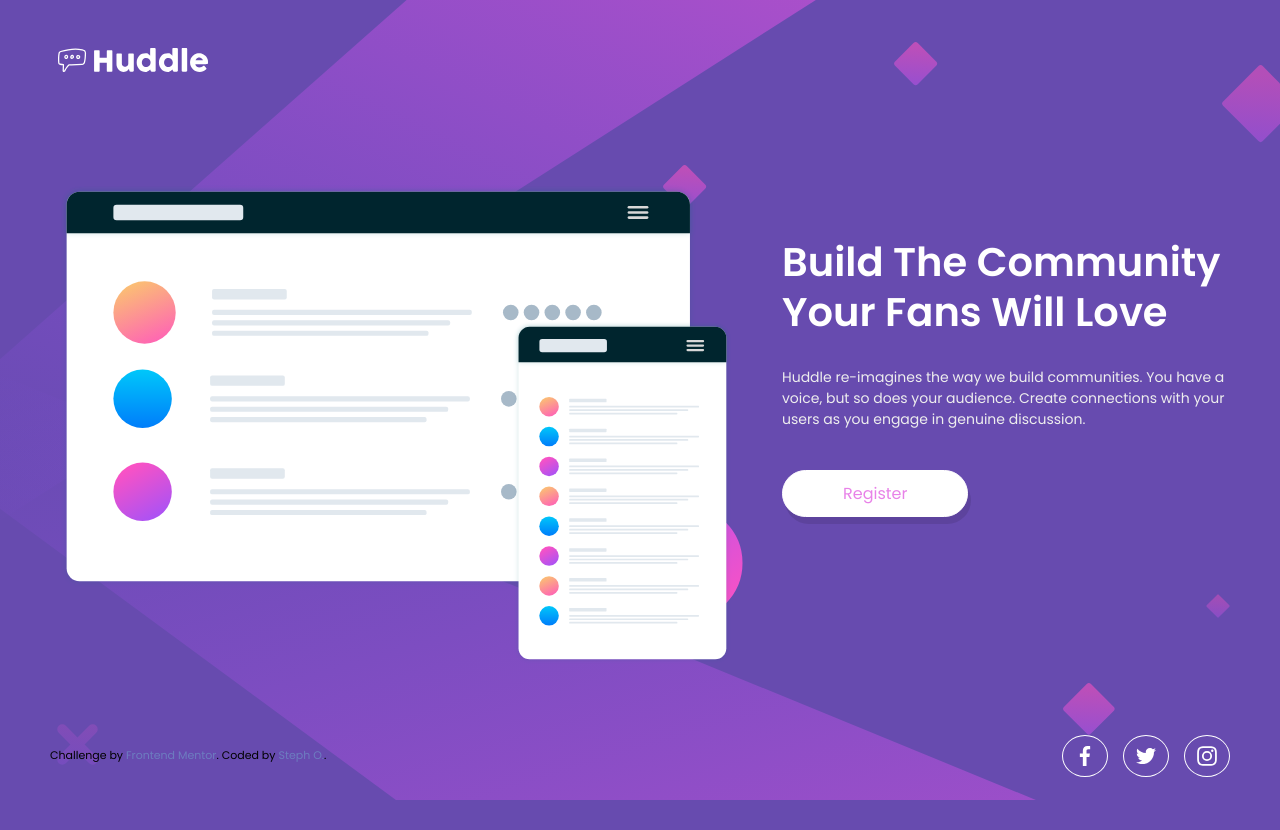
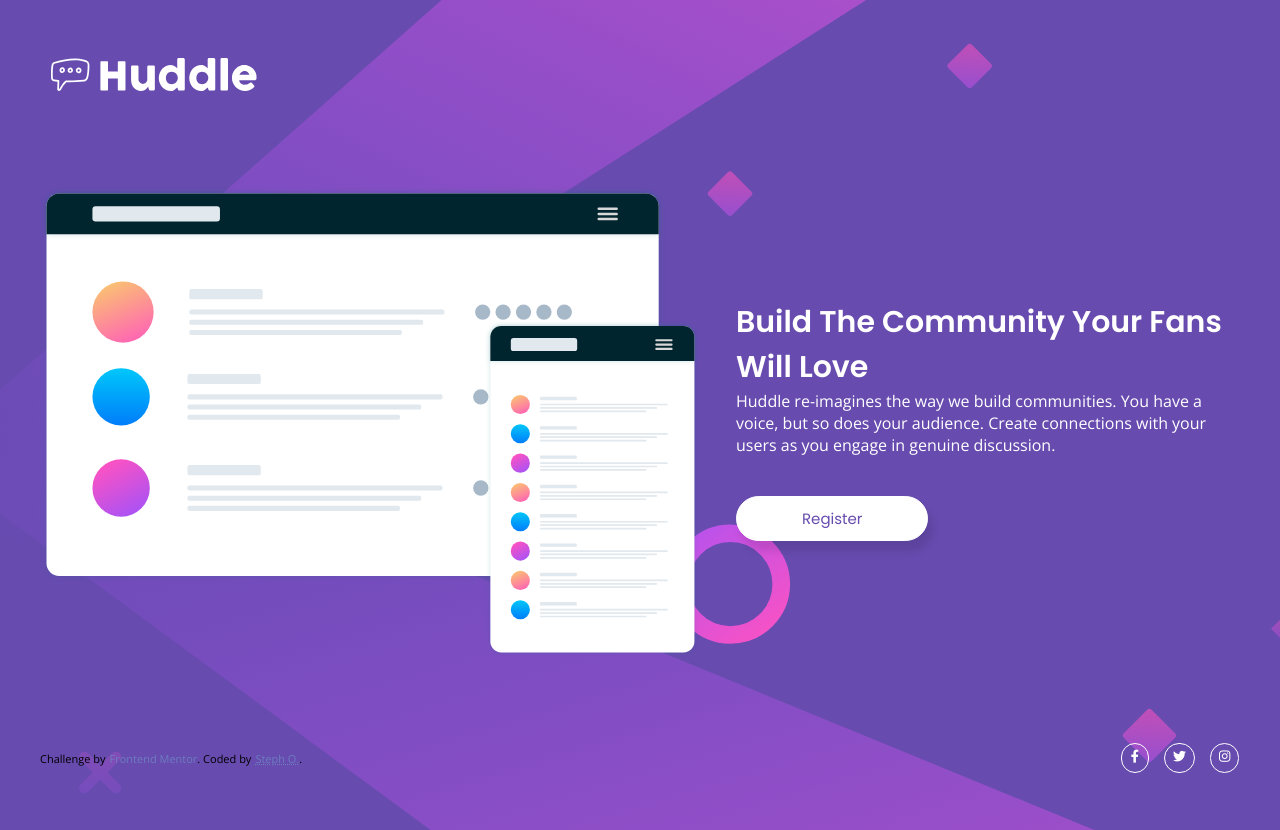
Before and after one commit to stephorc/huddle-landing-page, a plain HTML site: page index.html in a window 1280 px wide. Before the commit the page ends 800 px from the top, so only its background shows below. Drawn offline with nearby package versions, Linux system fonts and the light colour scheme.

Commit message:
Overhaul fix. Layout and styling improvements.

```diff
--- a/index.html
+++ b/index.html
@@ -4,6 +4,8 @@
 <head>
   <meta charset="UTF-8">
   <meta name="viewport" content="width=device-width, initial-scale=1.0">
+  <meta name="author" content="Steph O.">
+  <meta name="description" content="This website is my (html/css) solution to Frontend Mentor's Huddle landing page.">
 
   <title>Frontend Mentor | Huddle landing page with single introductory section</title>
 
@@ -17,16 +19,16 @@
   <link href="https://fonts.googleapis.com/css2?family=Open+Sans&family=Poppins:wght@400;600&display=swap" rel="stylesheet">
 
   <!-- FontAwesome CDN -->
-  <link rel="stylesheet" href="https://cdnjs.cloudflare.com/ajax/libs/font-awesome/6.0.0/css/all.min.css" integrity="sha512-9usAa10IRO0HhonpyAIVpjrylPvoDwiPUiKdWk5t3PyolY1cOd4DSE0Ga+ri4AuTroPR5aQvXU9xC6qOPnzFeg==" crossorigin="anonymous" referrerpolicy="no-referrer" />
+  <link rel="stylesheet" href="https://cdnjs.cloudflare.com/ajax/libs/font-awesome/6.1.1/css/all.min.css" integrity="sha512-KfkfwYDsLkIlwQp6LFnl8zNdLGxu9YAA1QvwINks4PhcElQSvqcyVLLD9aMhXd13uQjoXtEKNosOWaZqXgel0g==" crossorigin="anonymous" referrerpolicy="no-referrer" />
 </head>
 
 <body>
 
   <div class="main-pg-container">
-    <div class="header">
+    <header>
       <div class="navbar">
         <div class="logo">
-          <img src="images/logo.svg" alt="Huddle">
+          <img src="images/logo.svg" alt="Huddle logo">
         </div>
         <!-- <nav>
           <ul>
@@ -37,11 +39,14 @@
           </ul>
         </nav> -->
       </div>
-      <div class="row">
-        <div class="col-1 col-2">
-          <img src="images/illustration-mockups.svg" alt="mockup">
+    </header>
+
+    <main>
+      <article class="row">
+        <div class="col col-1">
+          <img src="images/illustration-mockups.svg" alt="mockup illustration" title="Better experience, better community.">
         </div>
-        <div class="col-2 col-3">
+        <div class="col col-2">
           <h1>
             Build The Community Your Fans Will Love
           </h1>
@@ -51,28 +56,26 @@
           </p>
           <div class="btn">Register</div>
         </div>
-      </div>
-    </div>
+      </article>
+    </main>
 
     <footer>
       <div class="row">
-        <div class="col-4">
+        <div class="col ftr ftr-col-1">
           <p class="attribution">
             Challenge by <a href="https://www.frontendmentor.io?ref=challenge" target="_blank">Frontend Mentor</a>.
-            Coded by <a href="https://github.com/stephorc/huddle-landing-page">Steph O.</a>.
+            Coded by <a href="https://github.com/stephorc/huddle-landing-page" target="_blank"><abbr title="Me">Steph O.</abbr></a>.
           </p>
         </div>
-        <div class="col-4">
-          <div class="socials-container">
-            <div class="socials">
-              <img src="images/facebook.svg" alt="facebook">
-            </div>
-            <div class="socials">
-              <img src="images/twitter.svg" alt="twitter">
-            </div>
-            <div class="socials">
-              <img src="images/Instagram.svg" alt="Instagram">
-            </div>
+        <div class="col ftr ftr-col-2">
+          <div class="socials">
+            <i class="fa-brands fa-facebook-f"></i>
+          </div>
+          <div class="socials">
+            <i class="fa-brands fa-twitter"></i>
+          </div>
+          <div class="socials">
+            <i class="fa-brands fa-instagram"></i>
           </div>
         </div>
       </div>
--- a/style.css
+++ b/style.css
@@ -1,243 +1,234 @@
 /* ----------Common Styles---------- */
 
-* {
-    box-sizing: border-box;
-    text-decoration: none;
+*,
+*::before,
+*::after { box-sizing: border-box; }
+
+html { font-size: 62.5%; }
+
+body {
+  font-family: 'Open Sans', sans-serif;
   font-family: 'Poppins', sans-serif;
+  margin: 0;
+  padding: 0;
+  background: url(images/bg-desktop.svg) no-repeat hsl(257, 40%, 49%);
+  background-size: contain;
+}
+
+h1,
+p {
   margin: 0;
   padding: 0;
 }
 
-html {
-    font-size: 62.5%;
-}
-
-body {
-    background: url(images/bg-desktop.svg) no-repeat center hsl(257, 40%, 49%);
-    overflow: hidden;
-    background-size: cover;
-    width: 100%;
-    min-height: 100vh;
-}
+h1 { font-family: 'Poppins', sans-serif; }
+p { font-family: 'Open Sans', sans-serif; }
 
 
 /* ----------Main Page---------- */
 
 .main-pg-container {
-    max-width: 130rem;
-    margin: auto;
-    padding-left: 3rem;
-    padding-right: 3rem;
-}
-.header .row {
-    padding-top: 3rem;
+  margin: 3em 4em;
+  animation: loadDown 1s ease-in 1 forwards;
 }
 .navbar {
   display: flex;
-    align-items: center;
-    padding: 2rem;
+  align-items: flex-start;
 }
 .logo img {
   width: 100%;
-    height: 6rem;
-    padding-top: 2rem;
-    transition: all 0.5s;
+  height: 3.2rem;
+  margin-bottom: 3em;
+  transition: all .5s;
 }
 .logo img:hover {
   transform: scale(110%);
 }
+.row {
+  display: flex;
+  flex-wrap: wrap;
+  margin-top: 2rem;
+}
 
 
-/* --------Header Columns-------- */
+/* ----------Head Column One---------- */
 
-.row {
-    display: flex;
-    align-items: center;
-    flex-wrap: wrap;
-    justify-content: space-around;
-    flex: 1;
+img {
+  width: 100%;
 }
 .col-1 {
-   padding: 3rem;
-   flex-basis: 60%;
+  flex-basis: 100%;
 }
-.col-1 img {
-    max-width: 100%;
-    padding: 2rem 0;
+
+
+/* ----------Head Column Two---------- */
+
+.col-2 {
+  display: flex;
+  flex-direction: column;
+  flex-basis: 100%;
+  align-items: center;
+  justify-content: center;
 }
-.col-2 {
-    min-width: 30rem;
+.col-2 h1 {
+  font-size: 2rem;
+  margin-top: .7em;
+  margin-bottom: .7em;
+}
+.col-2 p {
+  font-size: 1.45rem;
+}
+.col-2 h1, .col-2 p {
   color: #fff;
-}
-.col-3 h1 {
-    font-size: 4rem;
-    line-height: 5rem;
-}
-.col-3 p {
-    font-size: 1.4rem;
-    padding-top: 3rem;
-    color: #eee;
-}
-.col-3 {
-    flex-basis: 40%;
-    padding: 2rem;
-    margin-bottom: 6rem;
+  text-align: center;
 }
 .btn {
   display: inline-block;
-    border: 0.1rem solid #fff;
+  border: .1rem solid #fff;
   background-color: #fff;
-    color: hsl(300, 69%, 71%);
+  color: hsl(257, 40%, 49%);
   border-radius: 3rem;
-    font-size: 1.6rem;
+  font-size: 1.3rem;
   margin: 4rem 0;
-    padding: 1rem 6rem;
-    box-shadow: 0.3rem 0.7rem rgba(0, 0, 0, 0.1);
+  padding: .9rem 6.5rem;
+  box-shadow: .5rem 1rem .8rem rgba(0, 0, 0, 0.1);
   cursor: pointer;
-    transition: all 0.5s;
+  transition: all .5s;
 }
 .btn:hover {
-    border: 0.1rem solid hsl(300, 69%, 71%);
+  border: .1rem solid hsl(300, 69%, 71%);
   background-color: hsl(300, 69%, 71%);
   color: #fff;
 }
 
 
-/* ----------Footer---------- */
+/* ----------Footer Column One---------- */
 
-.footer {
+.ftr-col-1 p {
+  display: none;
+}
+
+
+/* ----------Footer Column One---------- */
+
+.ftr-col-2 {
   display: flex;
+  align-items: center;
+  justify-content: center;
+  flex-basis: 100%;
+  gap: 1.5rem;
+}
+.ftr-col-2 .socials {
+  border: .1rem solid #fff;
+  border-radius: 1.5em;
+  transition: all 0.2s;
+  cursor: pointer;
+}
+.ftr-col-2 .socials:nth-of-type(1) { padding: .6em .9em; }
+.ftr-col-2 .socials:nth-of-type(2) { padding: .6em .8em; }
+.ftr-col-2 .socials:nth-of-type(3) { padding: .6em .8em; }
+.fa-brands {
+  font-size: 1.3rem;
+  color: #fff;
+  transition: all .2s;
+}
+.socials:hover {
+  border: .1rem solid hsl(300, 69%, 71%);
+}
+.socials:hover > .fa-brands {
+  color: hsl(300, 69%, 71%);
+}
+
+
+/* Media Queries */
+
+@media (min-width: 768) {
+  .main-pg-container {
+    margin: 5em 8em;
+  }
+}
+
+@media (min-width: 1024px) {
+  body {
+    background-size: cover;
+    min-height: 100vh;
+  }
+  .main-pg-container {
+    margin: 5em 45m;
+  }
+  .logo img {
+    height: 5.5rem;
+    margin-top: 1.7em;
+  }
+  .row {
+    align-items: center;
+    flex-direction: row;
     justify-content: space-between;
-    flex: 0;
-    padding-bottom: 2rem;
+    margin: 5rem 0;
+  }
+  .col-1 {
+    flex-basis: 55%;
+  }
+  .col-2 {
+    flex-basis: 42%;
+  }
+  .col-2 h1 {
+    font-size: 3rem;
+    margin-top: 1em;
+    margin-bottom: 0;
+  }
+  .col-2 p {
+    font-size: 1.6rem;
+  }
+  .col-2 h1, .col-2 p {
+    text-align: left;
+  }
+  .row .col-2 {
+    align-items: flex-start;
+    justify-content: flex-start;
+  }
+  .btn {
+    font-size: 1.5rem;
+    margin: 4rem 0;
+    padding: 1rem 6.5rem;
+  }
+  .ftr {
+    margin-top: 3rem;
+  }
+  .ftr-col-2 {
+    flex-basis: 10%;
+  }
+  .ftr-col-1 p {
+    display: flex;
   }
   .attribution {
     display: inline-block;
-    flex-basis: 50%;
     font-size: 1.1rem;
     text-align: center;
     color: #000;
   }
   .attribution a {
+    margin-left: .4rem;
     color: hsl(228, 40%, 59%);
-    transition: all 0.5s;
+    text-decoration: none;
+    transition: all .2s;
   }
   .attribution a:hover {
     color: hsl(228, 100%, 78%);
-}
-.attribution a:focus {
-    color: hsl(228, 100%, 75%);
     text-decoration: underline;
   }
-.col-4 {
-    flex-basis: 50%;
-    max-width: 100%;
-    padding: 1.5rem 2rem 0 2rem;
-}
-.socials-container {
-    display: flex;
-    justify-content: flex-end;
-    flex-direction: row;
-    gap: 1.5rem;
-}
-div .socials img {
-    display: block;
-    max-width: 100%;
-    width: 2rem;
-    height: 2rem;
-    filter: invert(100%);
-}
-.socials {
-    border: 0.1rem solid #fff;
-    border-radius: 50%;
-    padding: 1rem 1.2rem;
-    align-items: center;
-    justify-content: center;
-    transition: all 0.5s;
-    cursor: pointer;
-}
-.socials:hover {
-    border: 0.1rem solid #fff;
-    background-color: #fff;
-}
-.socials:hover > img {
-    filter: brightness(0) saturate(100%) invert(82%) sepia(47%)
-    saturate(3377%) hue-rotate(236deg) brightness(94%) contrast(93%);
-}
-
-
-/* ----------Media Queries---------- */
-
-@media only screen and (max-width: 144rem) {
-    body {
-        overflow: scroll;
+  .attribution a:active {
+    color: hsl(228, 100%, 75%);
   }
 }
 
-@media only screen and (max-width: 40rem) {
-    body {
-        background: hsl(257, 40%, 49%) url(images/bg-mobile.svg) top no-repeat;
-        background-size: 100vw;
+/* Keyframes */
+
+@keyframes loadDown {
+  from {
+    clip-path: polygon(0 0, 0 0, 0 100%, 0 100%);
   }
-    .main-pg-container {
-        max-width: 30rem;
-        padding-left: 1.5rem;
-        padding-right: 1.5rem;
-    }
-    .header .row {
-        padding: 0;
-    }
-    .logo img {
-        width: 100%;
-        height: 4rem;
-        padding-top: 1rem;
-    }
-    .row {
-        text-align: center;
-    }
-    .col-1 img {
-        padding-top: 1.5rem;
-        padding-bottom: 2rem;
-    }
-    .col-2 {
-        flex-basis: 100%;
-        margin: 0;
-        padding-top: 0;
-        padding-bottom: 1.5rem;
-    }
-    .col-3 h1 {
-        font-size: 2.2rem;
-        line-height: 3rem;
-        padding-top: 1.2rem;
-        padding-bottom: 1.3rem;
-    }
-    .col-3 p {
-        font-size: 1.5rem;
-        line-height: 2rem;
-        padding-top: 1.2rem;
-    }
-    .btn {
-        font-size: 1.4rem;
-        margin: 3rem 0;
-        padding: 0.5rem 5.5rem;
-        box-shadow: 0.2rem 0.5rem rgba(0, 0, 0, 0.1);
-    }
-    .footer {
-        display: flex;
-        align-items: center;
-    }
-    .col-4 {
-        flex-basis: 100%;
-        max-width: 100%;
-        padding: 1.5rem;
-    }
-    .socials-container {
-        display: flex;
-        align-items: center;
-        justify-content: center;
-    }
-    .socials img {
-        width: 1.3rem;
-        height: 1.3rem;
+  to {
+    clip-path: polygon(0 0, 100% 0, 100% 100%, 0% 100%);
   }
 }
```
Lines whose indentation alone changed are shown as unchanged.
